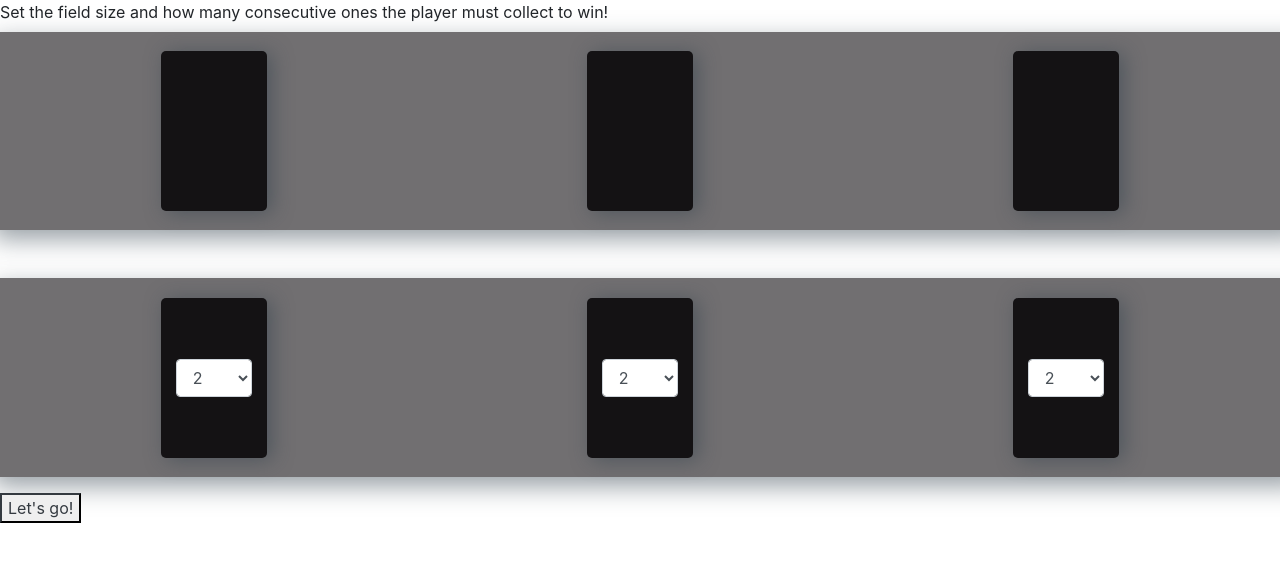
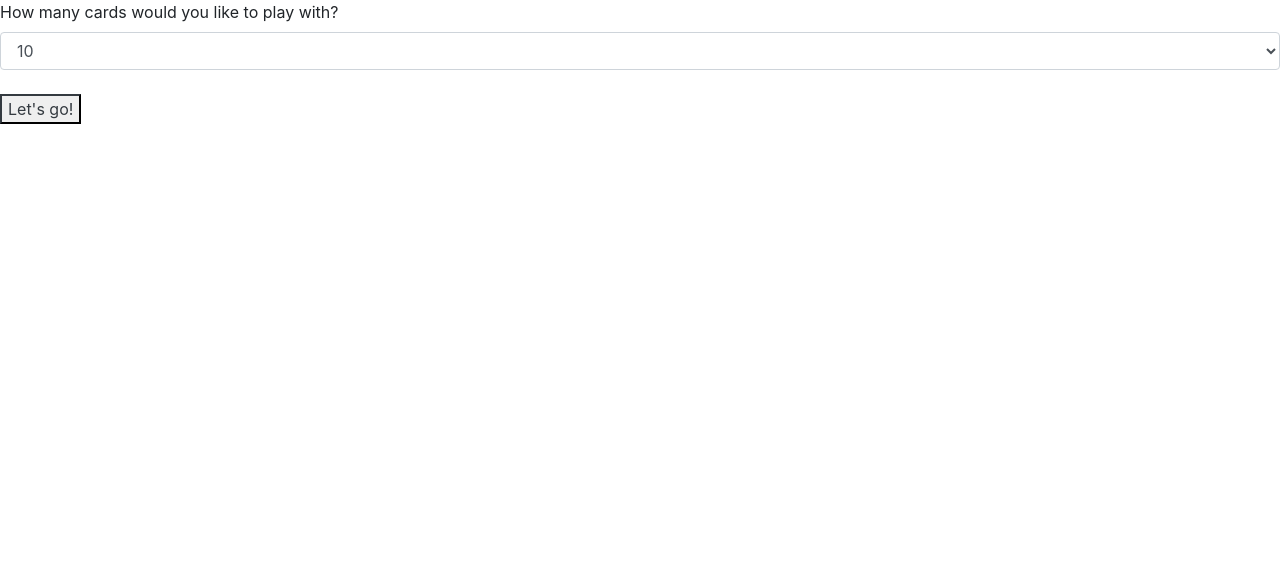
Before and after one commit to tejfi/memory-game, a Flask app: page / in a window 1280 px wide. Shown: the top 562 px of the page. Run offline with Flask 2, Linux system fonts and the light colour scheme; some libraries are stand-ins or nearby versions.

Commit message:
making card from js with different pics.

```diff
--- a/app.py
+++ b/app.py
@@ -6,15 +6,14 @@
 
 @app.route('/')
 def index():
-    return render_template('index.html')
+    nums = [10, 15, 20, 25]
+    return render_template('index.html', nums=nums)
 
 
 @app.route('/game')
 def game():
-    row_num=int(request.args.get('row-num'))
-    col_num=int(request.args.get('col-num'))
-    win_size=int(request.args.get('win-size'))
-    return render_template('game.html', row_num=row_num, col_num=col_num, win_size=win_size)
+    card_num=int(request.args.get('card-num'))
+    return render_template('game.html', card_num=card_num)
 
 
 if __name__ == '__main__':
--- a/static/js/game.js
+++ b/static/js/game.js
@@ -1,11 +1,40 @@
 
-let clickedCard = document.querySelectorAll(".card");
-let move_num = 0;
+let suffleCards = function () {
+    let deck_of_cards = ["fas fa-anchor", "fas fa-anchor", "fas fa-gem", "fas fa-gem", "fab fa-accessible-icon", "fab fa-accessible-icon", "fab fa-affiliatetheme", "fab fa-affiliatetheme", "fas fa-ambulance", "fas fa-ambulance"]
+    let ctr = deck_of_cards.length;
+    let temp;
+    let index;
+    while (ctr > 0){
+        index = Math.floor(Math.random() * ctr);
+        ctr--;
+        temp = deck_of_cards[ctr];
+        deck_of_cards[ctr] = deck_of_cards[index];
+        deck_of_cards[index] = temp;
+    }
+    return deck_of_cards;
+}
 
-for (let card of clickedCard){
-    card.addEventListener("click", function(event){
+function init(){
+    let deck_of_cards = suffleCards()
+    let card_num = document.getElementById("card-deck").dataset.cardNum;
+    let index = 0;
+    for (let i = 1; i <= card_num; i++) {
+        let div = document.createElement("div");
+        div.className ="col-md-2 col-sm-6 card";
+        div.setAttribute("data-front_pic", deck_of_cards[index]);
+        index += 1;
+        div.innerHTML = '<i className="fab fa-js"></i>';
+        document.getElementById("card-deck").appendChild(div);
+    }
+    let clickedCard = document.querySelectorAll(".card");
+    let move_num = 0;
+    for (let card of clickedCard){
+    card.addEventListener("click", clickingCard);
+}
+
+function clickingCard() {
         let target = event.currentTarget;
-        target.innerHTML = '<i class="fas fa-anchor"></i>';
+        target.innerHTML = `<i class=${target.dataset.frontPic}></i>`; //valamiért kettéválasztja a classt.
         target.classList.add("open");
         move_num ++;
         if (move_num ===2) {
@@ -22,3 +51,7 @@
         }
     });
 }
+}
+
+
+init()
--- a/templates/game.html
+++ b/templates/game.html
@@ -13,11 +13,8 @@
     <header>
         <h1>Memory Game</h1>
     </header>
-    <div id="card-deck" class="row">
-        {% for col in range(col_num) %}
-            <div id="back-card"  class="col-md-2 col-sm-6 card"><i class="fab fa-js"></i></div>
+    <div id="card-deck" class="row" data-card-num = {{ card_num }} %}>
 
-        {% endfor %}
     </div>
 </div>
 {% endblock %}
--- a/templates/index.html
+++ b/templates/index.html
@@ -2,41 +2,13 @@
 
 {% block content %}
     <form action="/game" method="GET">
-        <label for="selection">Set the field size and how many consecutive ones the player must collect to win!</label>
-        <div class="row">
-            <div class="col-4 col-md-2 col-lg-1">
-                <label>Row num</label>
-            </div>
-            <div class="col-4 col-md-2 col-lg-1">
-                <label>Col num</label>
-            </div>
-            <div class="col-4 col-md-2 col-lg-1">
-                <label>Win size</label>
-            </div>
-        </div>
-        <div class="row mb-3">
-            <div class="col-4 col-md-2 col-lg-1">
-                <select class="form-control" name="row-num">
-                    {% for num in range(2, 21) %}
-                        <option value="{{ num }}">{{ num }}</option>
-                    {% endfor %}
-                </select>
-            </div>
-            <div class="col-4 col-md-2 col-lg-1">
-                <select class="form-control" name="col-num">
-                    {% for num in range(2, 45) %}
-                        <option value="{{ num }}">{{ num }}</option>
-                    {% endfor %}
-                </select>
-            </div>
-            <div class="col-4 col-md-2 col-lg-1">
-                <select class="form-control" name="win-size">
-                    {% for num in range(2, 7) %}
-                        <option value="{{ num }}">{{ num }}</option>
-                    {% endfor %}
-                </select>
-            </div>
-        </div>
+        <label for="selection">How many cards would you like to play with?</label>
+         <select class="form-control" name="card-num">
+            {% for num in nums %}
+                <option value="{{ num }}">{{ num }}</option>
+            {% endfor %}
+        </select>
+<br>
         <button class="btn-outline-dark" type="submit">Let's go!</button>
     </form>
 {% endblock %}
```
